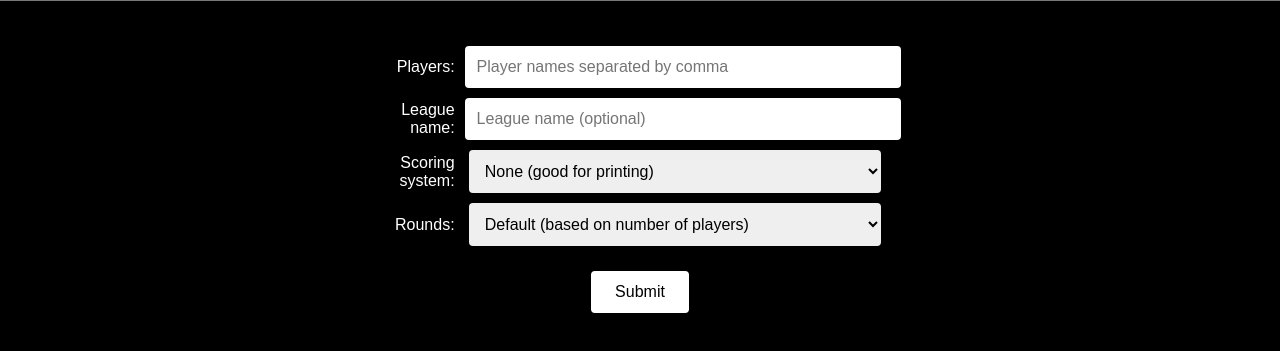
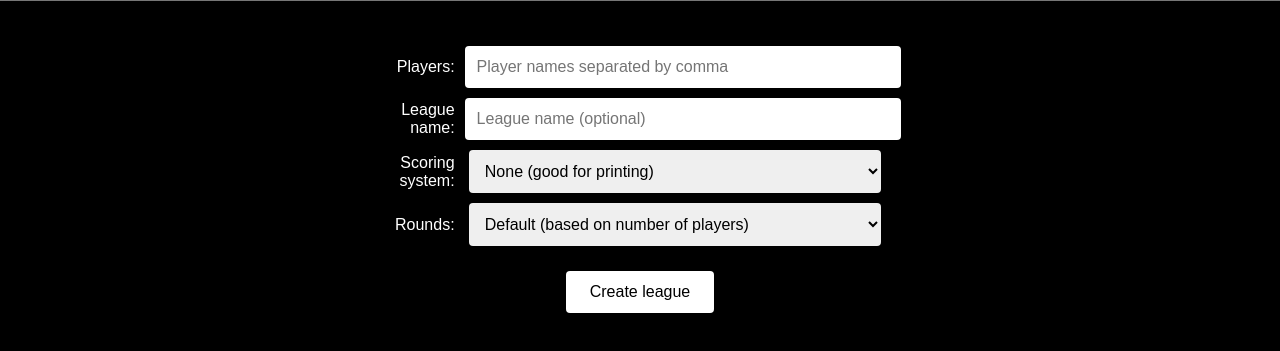
Before and after one commit to guilhermechapiewski/pickleballleague.app, a Flask app: template templates/index.html in a window 1280 px wide. Shown: the part 415-766 px from the top of the page. Run offline with Flask 3, Linux system fonts and the light colour scheme; the template is opened without the code that fills it, so the values that code supplies are empty; grey boxes are pictures that could not be loaded.

Commit message:
Friendlier button label.

```diff
--- a/templates/index.html
+++ b/templates/index.html
@@ -167,7 +167,7 @@
                     </td>
                 </tr>
             </table>
-            <button type="submit">Submit</button>
+            <button type="submit">Create league</button>
         </form>
         <br>
         <div class="version">
```
